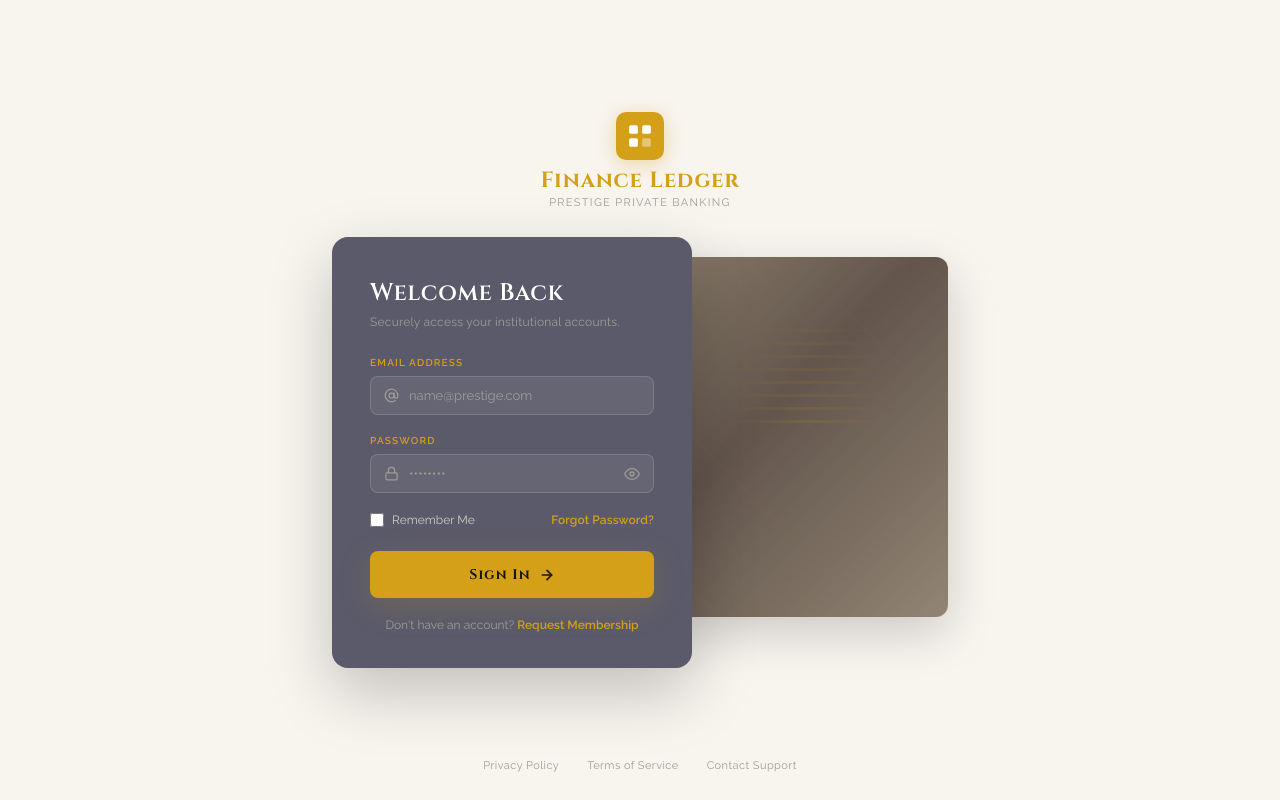
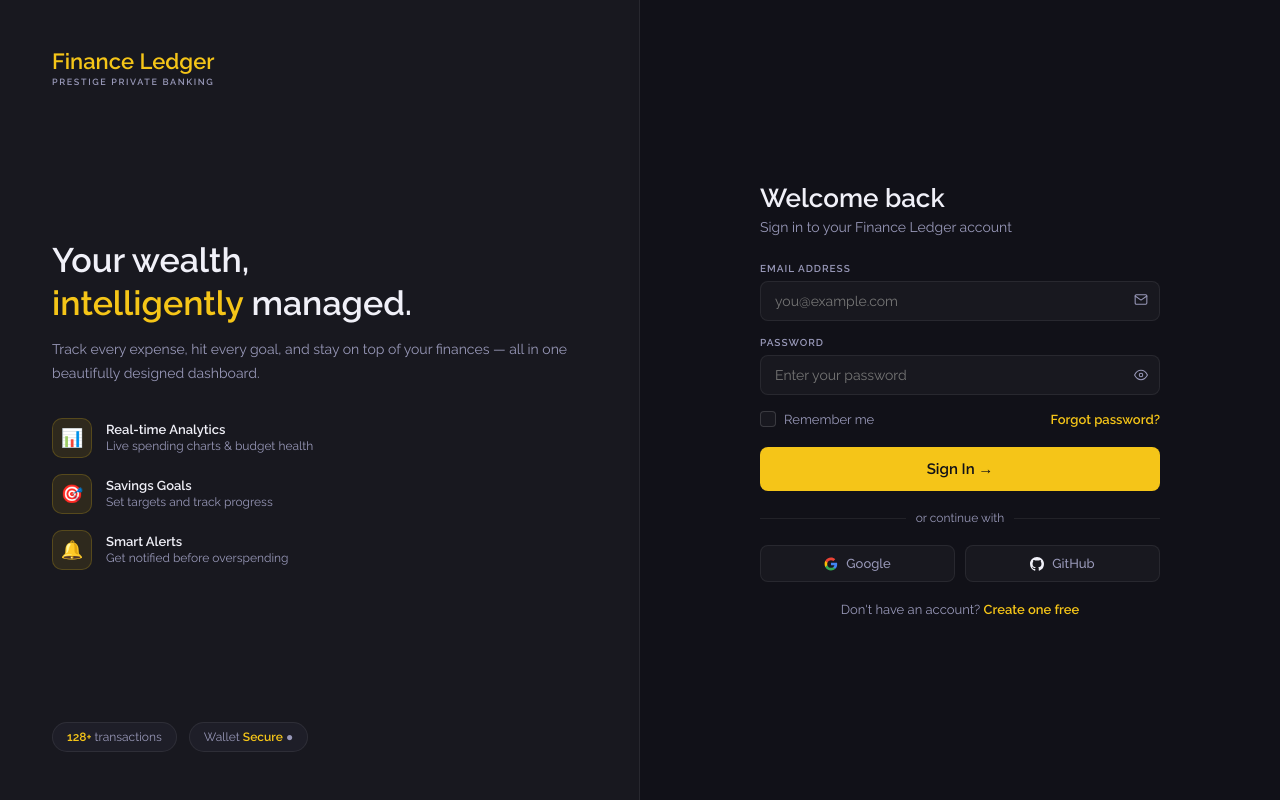
Before and after one commit to Detqel/team_novix, a Next.js app in the folder src/: page /login in a window 1280 px wide. Built offline with nearby package versions, Linux system fonts and the light colour scheme.

Commit message:
Save current UI changes

```diff
--- a/src/app/login/page.js
+++ b/src/app/login/page.js
@@ -1,144 +1,335 @@
 "use client";
 import { useState } from "react";
+import { useRouter } from "next/navigation";
 import "./login.css";
 
 export default function LoginPage() {
-  const [showPassword, setShowPassword] = useState(false);
-  const [email, setEmail] = useState("");
+  const router = useRouter();
+
+  const [email, setEmail]       = useState("");
   const [password, setPassword] = useState("");
-  const [remember, setRemember] = useState(false);
+  const [showPw, setShowPw]     = useState(false);
+  const [loading, setLoading]   = useState(false);
+  const [errors, setErrors]     = useState({});
 
-  const handleSignIn = (e) => {
-    e.preventDefault();
-    // Navigate to dashboard (replace with router.push in real app)
-    window.location.href = "/dashboard";
+  const validate = () => {
+    const e = {};
+    if (!email)                           e.email    = "Email is required";
+    else if (!/\S+@\S+\.\S+/.test(email)) e.email    = "Enter a valid email";
+    if (!password)                        e.password = "Password is required";
+    else if (password.length < 6)         e.password = "Minimum 6 characters";
+    return e;
+  };
+
+const handleSubmit = () => {
+  console.log("LOGIN CLICKED");
+
+  const errs = validate();
+
+  if (Object.keys(errs).length) {
+    setErrors(errs);
+    return;
+  }
+
+  router.push("/dashboard");
+};
+
+  const handleKey = (e) => {
+    if (e.key === "Enter") handleSubmit();
   };
 
   return (
-    <div className="login-wrapper">
-      {/* Logo */}
-      <div className="login-logo">
-        <div className="logo-icon">
-          <svg viewBox="0 0 24 24" xmlns="http://www.w3.org/2000/svg">
-            <rect x="2" y="2" width="8" height="8" rx="1.5" />
-            <rect x="14" y="2" width="8" height="8" rx="1.5" />
-            <rect x="2" y="14" width="8" height="8" rx="1.5" />
-            <rect x="14" y="14" width="8" height="8" rx="1.5" opacity="0.4" />
-          </svg>
-        </div>
-        <h1>Finance Ledger</h1>
-        <p>Prestige Private Banking</p>
+    <div style={s.page}>
+      <LeftPanel />
+      <div style={s.right}>
+        <div style={s.card}>
+
+          <div style={s.cardHead}>
+            <div style={s.cardTitle}>Welcome back</div>
+            <div style={s.cardSub}>Sign in to your Finance Ledger account</div>
           </div>
 
-      {/* Main content */}
-      <div className="login-content">
-        {/* Login card */}
-        <div className="login-card">
-          <h2>Welcome Back</h2>
-          <p className="subtitle">Securely access your institutional accounts.</p>
+          {errors.general && (
+            <div style={s.generalError}>{errors.general}</div>
+          )}
 
-          <div className="field-group">
-            <label className="field-label" htmlFor="email">Email Address</label>
-            <div className="input-wrapper">
-              <span className="input-icon">
-                <svg width="15" height="15" viewBox="0 0 24 24" fill="none" stroke="currentColor" strokeWidth="2" strokeLinecap="round" strokeLinejoin="round">
-                  <circle cx="12" cy="12" r="4"/>
-                  <path d="M16 8v5a3 3 0 006 0v-1a10 10 0 10-3.92 7.94"/>
-                </svg>
-              </span>
-              <input
-                id="email"
+          <Field
+            label="Email Address"
             type="email"
-                placeholder="name@prestige.com"
+            placeholder="you@example.com"
             value={email}
-                onChange={(e) => setEmail(e.target.value)}
-                autoComplete="email"
+            onChange={(v) => { setEmail(v); setErrors((p) => ({ ...p, email: "" })); }}
+            onKeyDown={handleKey}
+            error={errors.email}
+            rightIcon={<EmailIcon />}
           />
-            </div>
+
+          <Field
+            label="Password"
+            type={showPw ? "text" : "password"}
+            placeholder="Enter your password"
+            value={password}
+            onChange={(v) => { setPassword(v); setErrors((p) => ({ ...p, password: "" })); }}
+            onKeyDown={handleKey}
+            error={errors.password}
+            rightIcon={
+              <button style={s.eyeBtn} onClick={() => setShowPw((p) => !p)} type="button">
+                {showPw ? <EyeOffIcon /> : <EyeIcon />}
+              </button>
+            }
+          />
+
+          <div style={s.row}>
+            <label style={s.rememberWrap}>
+              <span style={s.checkBox} />
+              <span style={s.rememberLabel}>Remember me</span>
+            </label>
+            <a href="#" style={s.forgotLink}>Forgot password?</a>
           </div>
 
-          <div className="field-group">
-            <label className="field-label" htmlFor="password">Password</label>
-            <div className="input-wrapper">
-              <span className="input-icon">
-                <svg width="15" height="15" viewBox="0 0 24 24" fill="none" stroke="currentColor" strokeWidth="2" strokeLinecap="round" strokeLinejoin="round">
-                  <rect x="3" y="11" width="18" height="11" rx="2" ry="2"/>
-                  <path d="M7 11V7a5 5 0 0110 0v4"/>
-                </svg>
-              </span>
-              <input
-                id="password"
-                type={showPassword ? "text" : "password"}
-                placeholder="••••••••"
-                value={password}
-                onChange={(e) => setPassword(e.target.value)}
-                autoComplete="current-password"
-              />
           <button
             type="button"
-                className="toggle-pw"
-                onClick={() => setShowPassword((p) => !p)}
-                aria-label={showPassword ? "Hide password" : "Show password"}
+            style={{ ...s.submitBtn, opacity: loading ? 0.7 : 1, cursor: loading ? "not-allowed" : "pointer" }}
+            onClick={handleSubmit}
+            disabled={loading}
           >
-                {showPassword ? (
-                  <svg width="16" height="16" viewBox="0 0 24 24" fill="none" stroke="currentColor" strokeWidth="2" strokeLinecap="round" strokeLinejoin="round">
-                    <path d="M17.94 17.94A10.07 10.07 0 0112 20c-7 0-11-8-11-8a18.45 18.45 0 015.06-5.94"/>
-                    <path d="M9.9 4.24A9.12 9.12 0 0112 4c7 0 11 8 11 8a18.5 18.5 0 01-2.16 3.19"/>
-                    <line x1="1" y1="1" x2="23" y2="23"/>
-                  </svg>
-                ) : (
-                  <svg width="16" height="16" viewBox="0 0 24 24" fill="none" stroke="currentColor" strokeWidth="2" strokeLinecap="round" strokeLinejoin="round">
-                    <path d="M1 12s4-8 11-8 11 8 11 8-4 8-11 8-11-8-11-8z"/>
-                    <circle cx="12" cy="12" r="3"/>
-                  </svg>
-                )}
+            {loading ? <Spinner /> : "Sign In →"}
           </button>
-            </div>
+
+          <div style={s.divider}>
+            <div style={s.dividerLine} />
+            <span style={s.dividerText}>or continue with</span>
+            <div style={s.dividerLine} />
           </div>
 
-          <div className="form-options">
-            <label className="remember-me">
-              <input
-                type="checkbox"
-                checked={remember}
-                onChange={(e) => setRemember(e.target.checked)}
-              />
-              <span>Remember Me</span>
-            </label>
-            <a href="#" className="forgot-link">Forgot Password?</a>
+          <div style={s.socialRow}>
+            <SocialBtn label="Google" icon={<GoogleIcon />} />
+            <SocialBtn label="GitHub" icon={<GithubIcon />} />
           </div>
 
-          <button className="btn-signin" onClick={handleSignIn}>
-            Sign In
-            <svg width="16" height="16" viewBox="0 0 24 24" fill="none" stroke="currentColor" strokeWidth="2.5" strokeLinecap="round" strokeLinejoin="round">
-              <line x1="5" y1="12" x2="19" y2="12"/>
-              <polyline points="12 5 19 12 12 19"/>
-            </svg>
-          </button>
-
-          <p className="register-row">
+          <div style={s.signupRow}>
             Don&apos;t have an account?{" "}
-            <a href="#">Request Membership</a>
-          </p>
+            <a href="#" style={s.signupLink}>Create one free</a>
           </div>
 
-        {/* Decorative panel */}
-        <div className="deco-panel">
-          <div className="deco-pattern" />
-          <div className="deco-lines">
-            {[...Array(8)].map((_, i) => (
-              <div key={i} className="deco-line" style={{ opacity: 0.3 + i * 0.08 }} />
-            ))}
         </div>
-        </div>
-      </div>
-
-      {/* Footer */}
-      <div className="login-footer">
-        <a href="#">Privacy Policy</a>
-        <a href="#">Terms of Service</a>
-        <a href="#">Contact Support</a>
       </div>
     </div>
   );
 }
+
+/* ─── Sub-components ─── */
+
+function LeftPanel() {
+  return (
+    <div style={s.left}>
+      <div>
+        <div style={s.brandName}>Finance Ledger</div>
+        <div style={s.brandSub}>Prestige Private Banking</div>
+      </div>
+      <div>
+        <div style={s.headline}>
+          Your wealth,<br />
+          <span style={{ color: "#F5C518" }}>intelligently</span> managed.
+        </div>
+        <div style={s.leftDesc}>
+          Track every expense, hit every goal, and stay on top of your finances — all in one beautifully designed dashboard.
+        </div>
+        <div style={s.featureList}>
+          {FEATURES.map((f) => <FeatureRow key={f.label} {...f} />)}
+        </div>
+      </div>
+      <div style={s.pillRow}>
+        <div style={s.pill}><strong style={{ color: "#F5C518" }}>128+</strong> transactions</div>
+        <div style={s.pill}>Wallet <strong style={{ color: "#F5C518" }}>Secure</strong> ●</div>
+      </div>
+    </div>
+  );
+}
+
+function FeatureRow({ icon, label, desc }) {
+  return (
+    <div style={s.featureRow}>
+      <div style={s.featureIcon}>{icon}</div>
+      <div>
+        <div style={s.featureTitle}>{label}</div>
+        <div style={s.featureDesc}>{desc}</div>
+      </div>
+    </div>
+  );
+}
+
+function Field({ label, type, placeholder, value, onChange, onKeyDown, error, rightIcon }) {
+  return (
+    <div style={s.fieldGroup}>
+      <label style={s.fieldLabel}>{label}</label>
+      <div style={{ position: "relative" }}>
+        <input
+          type={type}
+          placeholder={placeholder}
+          value={value}
+          onChange={(e) => onChange(e.target.value)}
+          onKeyDown={onKeyDown}
+          style={{ ...s.fieldInput, borderColor: error ? "#FF5A5A" : "rgba(255,255,255,0.07)" }}
+        />
+        <div style={s.fieldIcon}>{rightIcon}</div>
+      </div>
+      {error && <div style={s.fieldError}>{error}</div>}
+    </div>
+  );
+}
+
+function SocialBtn({ label, icon }) {
+  return (
+    <button type="button" style={s.socialBtn}>
+      {icon} {label}
+    </button>
+  );
+}
+
+function Spinner() {
+  return (
+    <div style={{
+      width: "16px", height: "16px", borderRadius: "50%",
+      border: "2px solid rgba(17,17,24,0.3)",
+      borderTopColor: "#111118",
+      animation: "spin 0.7s linear infinite",
+    }} />
+  );
+}
+
+/* ─── Icons ─── */
+
+const EmailIcon = () => (
+  <svg width="14" height="14" viewBox="0 0 24 24" fill="none"
+    stroke="#9898B8" strokeWidth="1.8" strokeLinecap="round" strokeLinejoin="round">
+    <path d="M4 4h16c1.1 0 2 .9 2 2v12c0 1.1-.9 2-2 2H4c-1.1 0-2-.9-2-2V6c0-1.1.9-2 2-2z"/>
+    <polyline points="22,6 12,13 2,6"/>
+  </svg>
+);
+
+const EyeIcon = () => (
+  <svg width="14" height="14" viewBox="0 0 24 24" fill="none"
+    stroke="#9898B8" strokeWidth="1.8" strokeLinecap="round" strokeLinejoin="round">
+    <path d="M1 12s4-8 11-8 11 8 11 8-4 8-11 8-11-8-11-8z"/>
+    <circle cx="12" cy="12" r="3"/>
+  </svg>
+);
+
+const EyeOffIcon = () => (
+  <svg width="14" height="14" viewBox="0 0 24 24" fill="none"
+    stroke="#9898B8" strokeWidth="1.8" strokeLinecap="round" strokeLinejoin="round">
+    <path d="M17.94 17.94A10.07 10.07 0 0112 20c-7 0-11-8-11-8a18.45 18.45 0 015.06-5.94M9.9 4.24A9.12 9.12 0 0112 4c7 0 11 8 11 8a18.5 18.5 0 01-2.16 3.19m-6.72-1.07a3 3 0 11-4.24-4.24"/>
+    <line x1="1" y1="1" x2="23" y2="23"/>
+  </svg>
+);
+
+const GoogleIcon = () => (
+  <svg width="14" height="14" viewBox="0 0 24 24">
+    <path fill="#4285F4" d="M22.56 12.25c0-.78-.07-1.53-.2-2.25H12v4.26h5.92c-.26 1.37-1.04 2.53-2.21 3.31v2.77h3.57c2.08-1.92 3.28-4.74 3.28-8.09z"/>
+    <path fill="#34A853" d="M12 23c2.97 0 5.46-.98 7.28-2.66l-3.57-2.77c-.98.66-2.23 1.06-3.71 1.06-2.86 0-5.29-1.93-6.16-4.53H2.18v2.84C3.99 20.53 7.7 23 12 23z"/>
+    <path fill="#FBBC05" d="M5.84 14.09c-.22-.66-.35-1.36-.35-2.09s.13-1.43.35-2.09V7.07H2.18C1.43 8.55 1 10.22 1 12s.43 3.45 1.18 4.93l2.85-2.22.81-.62z"/>
+    <path fill="#EA4335" d="M12 5.38c1.62 0 3.06.56 4.21 1.64l3.15-3.15C17.45 2.09 14.97 1 12 1 7.7 1 3.99 3.47 2.18 7.07l3.66 2.84c.87-2.6 3.3-4.53 6.16-4.53z"/>
+  </svg>
+);
+
+const GithubIcon = () => (
+  <svg width="14" height="14" viewBox="0 0 24 24" fill="#F0F0F8">
+    <path d="M12 0C5.37 0 0 5.37 0 12c0 5.31 3.435 9.795 8.205 11.385.6.105.825-.255.825-.57 0-.285-.015-1.23-.015-2.235-3.015.555-3.795-.735-4.035-1.41-.135-.345-.72-1.41-1.23-1.695-.42-.225-1.02-.78-.015-.795.945-.015 1.62.87 1.845 1.23 1.08 1.815 2.805 1.305 3.495.99.105-.78.42-1.305.765-1.605-2.67-.3-5.46-1.335-5.46-5.925 0-1.305.465-2.385 1.23-3.225-.12-.3-.54-1.53.12-3.18 0 0 1.005-.315 3.3 1.23.96-.27 1.98-.405 3-.405s2.04.135 3 .405c2.295-1.56 3.3-1.23 3.3-1.23.66 1.65.24 2.88.12 3.18.765.84 1.23 1.905 1.23 3.225 0 4.605-2.805 5.625-5.475 5.925.435.375.81 1.095.81 2.22 0 1.605-.015 2.895-.015 3.3 0 .315.225.69.825.57A12.02 12.02 0 0024 12c0-6.63-5.37-12-12-12z"/>
+  </svg>
+);
+
+/* ─── Data ─── */
+
+const FEATURES = [
+  { icon: "📊", label: "Real-time Analytics", desc: "Live spending charts & budget health" },
+  { icon: "🎯", label: "Savings Goals",        desc: "Set targets and track progress"      },
+  { icon: "🔔", label: "Smart Alerts",         desc: "Get notified before overspending"    },
+];
+
+/* ─── Styles ─── */
+
+const s = {
+  page: {
+    display: "grid", gridTemplateColumns: "1fr 1fr",
+    minHeight: "100vh", background: "#111118",
+    fontFamily: "'DM Sans', 'Raleway', sans-serif",
+  },
+  left: {
+    background: "#18181F", borderRight: "1px solid rgba(255,255,255,0.07)",
+    display: "flex", flexDirection: "column",
+    justifyContent: "space-between", padding: "48px 52px",
+  },
+  brandName: { fontSize: "22px", fontWeight: 800, color: "#F5C518" },
+  brandSub:  { fontSize: "9px", fontWeight: 700, letterSpacing: "0.18em", textTransform: "uppercase", color: "#9898B8", marginTop: "3px" },
+  headline:  { fontSize: "34px", fontWeight: 800, color: "#F0F0F8", lineHeight: 1.25, marginBottom: "14px" },
+  leftDesc:  { fontSize: "14px", color: "#9898B8", lineHeight: 1.7 },
+  featureList: { display: "flex", flexDirection: "column", gap: "16px", marginTop: "32px" },
+  featureRow:  { display: "flex", alignItems: "center", gap: "14px" },
+  featureIcon: {
+    width: "40px", height: "40px", borderRadius: "10px",
+    background: "rgba(245,197,24,0.1)", border: "1px solid rgba(245,197,24,0.2)",
+    display: "flex", alignItems: "center", justifyContent: "center", fontSize: "18px",
+  },
+  featureTitle: { fontSize: "13px", fontWeight: 600, color: "#F0F0F8" },
+  featureDesc:  { fontSize: "12px", color: "#9898B8", marginTop: "2px" },
+  pillRow: { display: "flex", gap: "12px" },
+  pill: {
+    background: "#1E1E28", border: "1px solid rgba(255,255,255,0.07)",
+    borderRadius: "40px", padding: "7px 14px", fontSize: "12px", color: "#9898B8",
+  },
+  right: { display: "flex", alignItems: "center", justifyContent: "center", padding: "48px 52px" },
+  card:      { width: "100%", maxWidth: "400px" },
+  cardHead:  { marginBottom: "28px" },
+  cardTitle: { fontSize: "26px", fontWeight: 800, color: "#F0F0F8", marginBottom: "6px" },
+  cardSub:   { fontSize: "14px", color: "#9898B8" },
+  generalError: {
+    background: "rgba(255,90,90,0.1)", border: "1px solid rgba(255,90,90,0.3)",
+    borderRadius: "8px", padding: "10px 14px", fontSize: "13px",
+    color: "#FF5A5A", marginBottom: "16px",
+  },
+  fieldGroup: { marginBottom: "16px" },
+  fieldLabel: {
+    display: "block", fontSize: "10px", fontWeight: 700,
+    letterSpacing: "0.1em", textTransform: "uppercase",
+    color: "#9898B8", marginBottom: "7px",
+  },
+  fieldInput: {
+    width: "100%", background: "#18181F",
+    border: "1px solid rgba(255,255,255,0.07)", borderRadius: "8px",
+    padding: "11px 40px 11px 14px", color: "#F0F0F8",
+    fontFamily: "'DM Sans', 'Raleway', sans-serif", fontSize: "14px",
+    outline: "none", boxSizing: "border-box",
+  },
+  fieldIcon:  { position: "absolute", right: "12px", top: "50%", transform: "translateY(-50%)" },
+  fieldError: { fontSize: "11px", color: "#FF5A5A", marginTop: "5px" },
+  eyeBtn: { background: "none", border: "none", cursor: "pointer", padding: 0, display: "flex" },
+  row: { display: "flex", alignItems: "center", justifyContent: "space-between", marginBottom: "20px" },
+  rememberWrap:  { display: "flex", alignItems: "center", gap: "8px", cursor: "pointer" },
+  checkBox: {
+    width: "16px", height: "16px", borderRadius: "4px",
+    border: "1px solid rgba(255,255,255,0.15)", background: "#18181F", display: "inline-block",
+  },
+  rememberLabel: { fontSize: "13px", color: "#9898B8" },
+  forgotLink:    { fontSize: "13px", color: "#F5C518", fontWeight: 600, textDecoration: "none" },
+  submitBtn: {
+    width: "100%", padding: "13px", background: "#F5C518",
+    color: "#111118", fontSize: "15px", fontWeight: 700,
+    border: "none", borderRadius: "8px",
+    display: "flex", alignItems: "center", justifyContent: "center", gap: "8px",
+    fontFamily: "'DM Sans', 'Raleway', sans-serif",
+  },
+  divider:     { display: "flex", alignItems: "center", margin: "20px 0", gap: "10px" },
+  dividerLine: { flex: 1, height: "1px", background: "rgba(255,255,255,0.07)" },
+  dividerText: { fontSize: "12px", color: "#9898B8", whiteSpace: "nowrap" },
+  socialRow:  { display: "flex", gap: "10px", marginBottom: "20px" },
+  socialBtn: {
+    flex: 1, padding: "10px", background: "#18181F",
+    border: "1px solid rgba(255,255,255,0.07)", borderRadius: "8px",
+    color: "#9898B8", fontSize: "13px", fontWeight: 500, cursor: "pointer",
+    display: "flex", alignItems: "center", justifyContent: "center", gap: "8px",
+    fontFamily: "'DM Sans', 'Raleway', sans-serif",
+  },
+  signupRow:  { textAlign: "center", fontSize: "13px", color: "#9898B8" },
+  signupLink: { color: "#F5C518", fontWeight: 600, textDecoration: "none" },
+};
--- a/src/app/page.js
+++ b/src/app/page.js
@@ -1,5 +1,6 @@
+// app/page.js — root redirect to login
 import { redirect } from "next/navigation";
 
-export default function Home() {
+export default function RootPage() {
   redirect("/dashboard");
 }
```
Also changed, not shown: src/app/dashboard/page.js (+72 -141 lines). Lines whose indentation alone changed are shown as unchanged.
